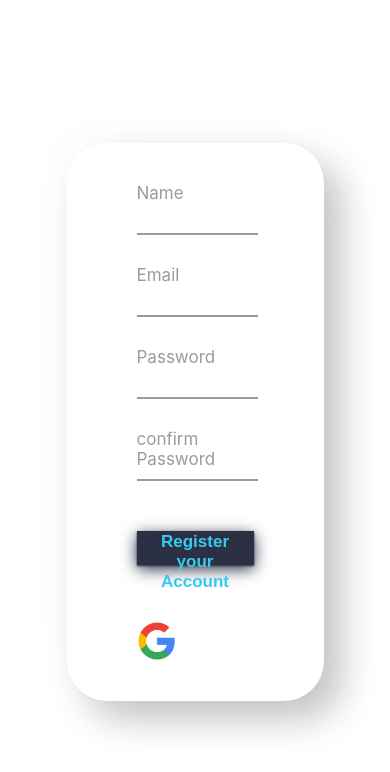
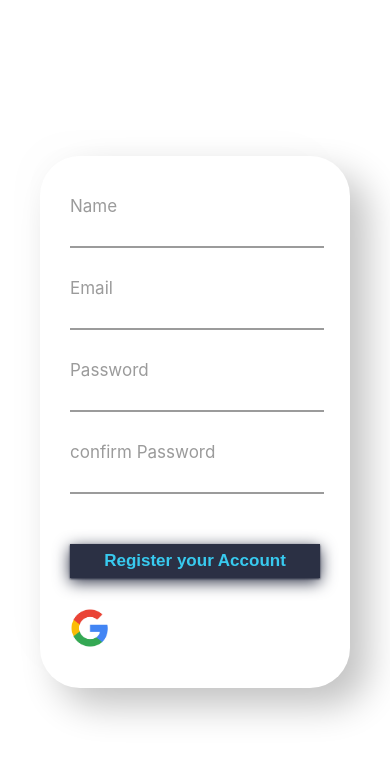
Before and after one commit to Niteshkumar0/first-auth, a React (Create React App) app: page /register in a window 390 px wide. Shown: the top 772 px of the page. Built offline with nearby package versions, Linux system fonts and the light colour scheme.

Commit message:
responsive register

```diff
--- a/src/pages/register/register.module.css
+++ b/src/pages/register/register.module.css
@@ -8,11 +8,13 @@
 
 
 .formContainer{
-    width: 30%;
+    /* width: 30%; */
+    width: 250px;
     display: flex;
     flex-direction: column;
     gap: 30px;
-    padding:40px 70px;
+    /* padding:40px 70px; */
+    padding: 40px 30px;
     box-shadow: 18px 18px 36px #c3c3c3,
     -18px -18px 36px #fdfdfd;
     border-radius: 40px;
@@ -92,3 +94,21 @@
 .googleIcon{
     cursor: pointer;
 }
+
+@media screen and (min-width:500px) {
+    .formContainer{
+        /* width: 30%; */
+        width: 400px;
+        /* padding:40px 70px; */
+        padding: 40px 40px;
+    }
+}
+
+@media screen and (min-width:800px) {
+    .formContainer{
+        width: 30%;
+        /* width: 400px; */
+        padding:40px 70px;
+        /* padding: 40px 40px; */
+    }
+}
```
